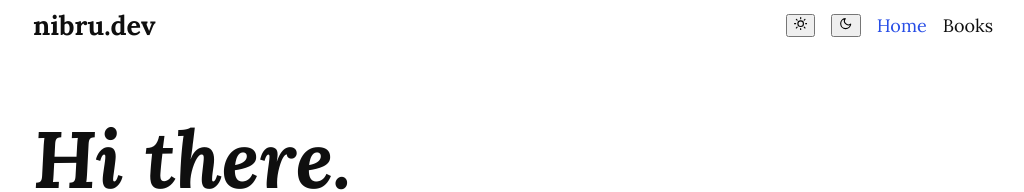
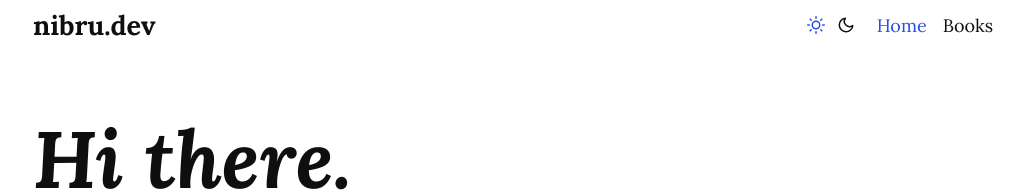
Before and after one commit to nikbrunner/nibru.dev, a Next.js app: page / in a window 1280 px wide. Shown: the top 192 px of the page, without its empty margins (127-1151 px from the left). Built offline with nearby package versions, Linux system fonts and the light colour scheme.

Commit message:
Implemented toggle

```diff
--- a/components/layout/Nav.tsx
+++ b/components/layout/Nav.tsx
@@ -3,10 +3,10 @@ import styled from "@emotion/styled";
 import { FiMoon, FiSun } from "react-icons/fi";
 
 import { NavLink } from "@components/ui/NavLink";
+import { ThemeToggle } from "@components/ui/ThemeToggle";
 import { Container } from "@components/layout/Container";
 
 import { ThemeContext } from "@theme/ThemeProvider";
-import { ETheme } from "@theme/themes";
 import { mq } from "@style/config/media-queries";
 
 interface IProps {
@@ -54,14 +54,7 @@ export const Nav = ({ title = "nibru.dev" }: IProps): JSX.Element => {
         <h1 className="title">{title}</h1>
 
         <div className="controls">
-          <div className="theme-buttons">
-            <button onClick={() => setTheme(ETheme.Light)}>
-              <FiSun />
-            </button>
-            <button onClick={() => setTheme(ETheme.Dark)}>
-              <FiMoon />
-            </button>
-          </div>
+          <ThemeToggle />
 
           <div className="nav-links">
             <NavLink href="/">Home</NavLink>
--- /dev/null
+++ b/components/ui/ThemeToggle.tsx
@@ -0,0 +1,45 @@
+import { useContext } from "react";
+import styled from "@emotion/styled";
+import { FiMoon, FiSun } from "react-icons/fi";
+
+import { ThemeContext } from "@theme/ThemeProvider";
+import { ETheme } from "@theme/themes";
+import { fg, flex } from "@style/config/mixins";
+
+const SThemeToggle = styled.div`
+  ${flex("row nowrap", "center center")}
+`;
+
+const SButton = styled.button<{ isActive: boolean }>`
+  ${({ isActive, theme }) =>
+    isActive ? fg.accent(theme) : fg.primary(theme)};
+
+  ${flex("row nowrap", "center center")};
+
+  background-color: transparent;
+  border: none;
+  font-size: 18px;
+  cursor: pointer;
+`;
+
+export const ThemeToggle = () => {
+  const { theme, setTheme } = useContext(ThemeContext);
+
+  return (
+    <SThemeToggle>
+      <SButton
+        onClick={() => setTheme(ETheme.Light)}
+        isActive={theme === ETheme.Light}
+      >
+        <FiSun />
+      </SButton>
+
+      <SButton
+        onClick={() => setTheme(ETheme.Dark)}
+        isActive={theme === ETheme.Dark}
+      >
+        <FiMoon />
+      </SButton>
+    </SThemeToggle>
+  );
+};
```
